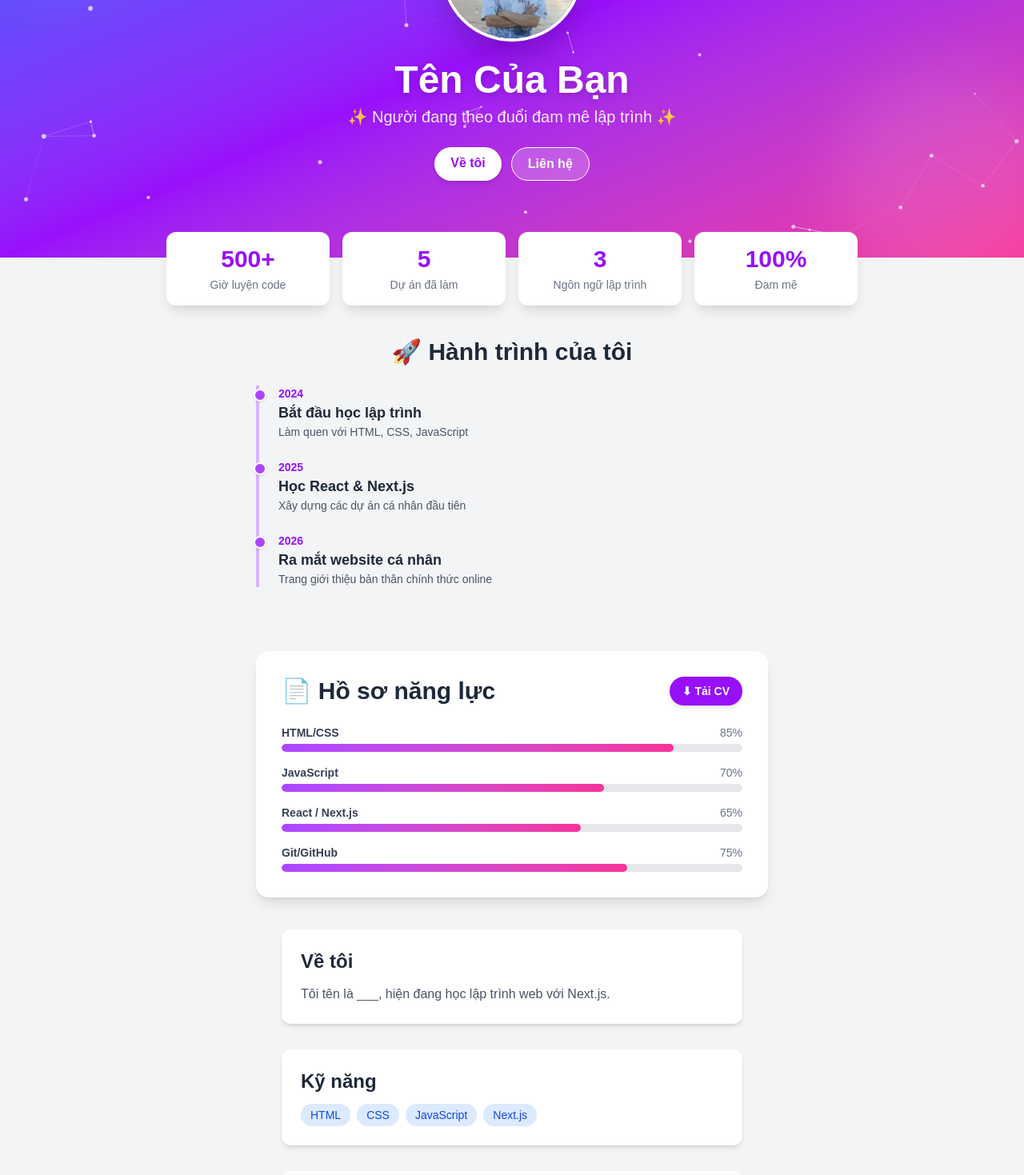
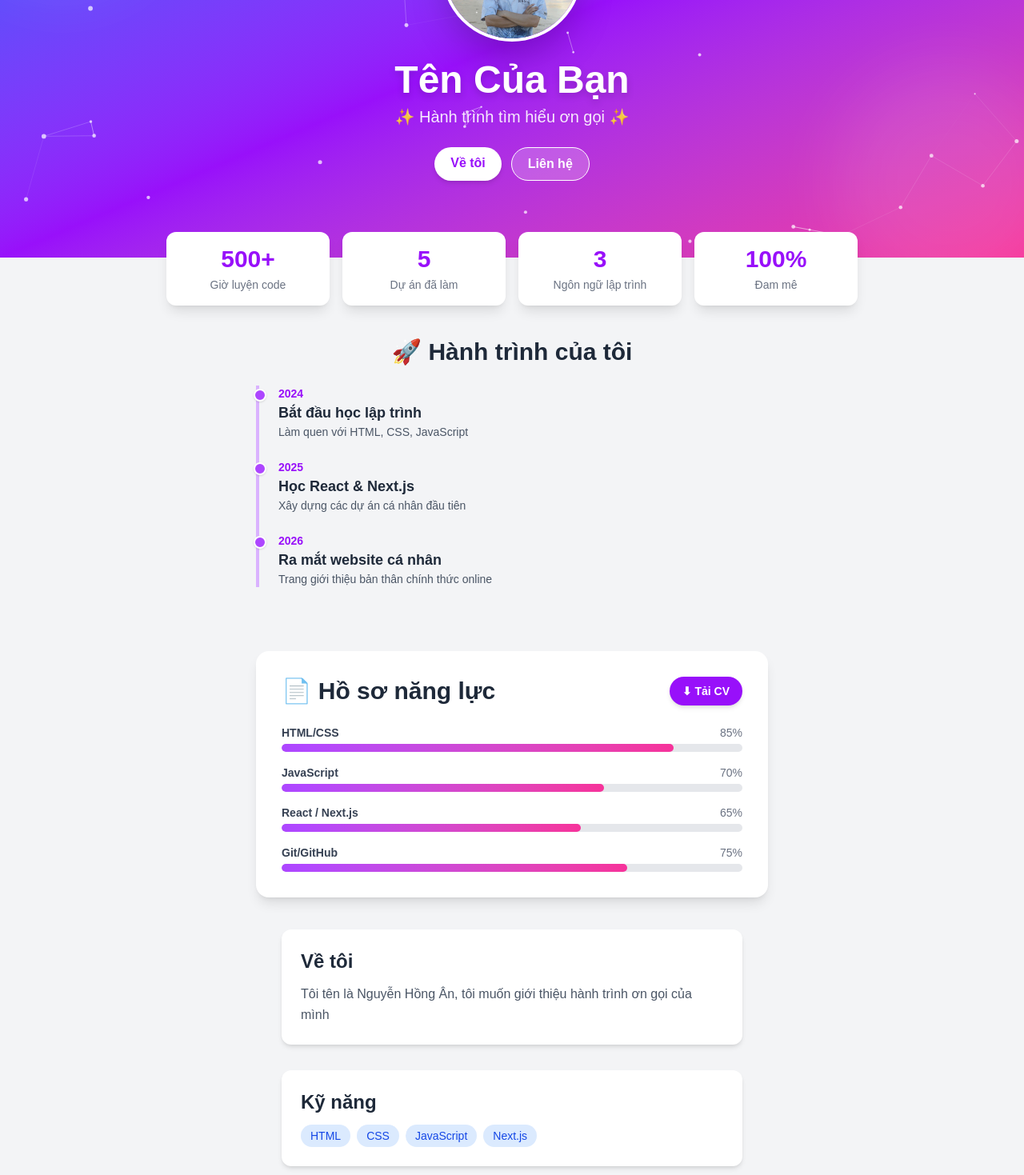
Before and after one commit to An12032003/luyenlaptrinh, a Next.js app: page / in a window 1280 px wide. Shown: the part 280-1749 px from the top of the page at 80% size. Built offline with nearby package versions, Linux system fonts and the light colour scheme.

Commit message:
sua lai ten goi

```diff
--- a/components/About.tsx
+++ b/components/About.tsx
@@ -3,7 +3,7 @@ export default function About() {
     <div className="max-w-full md:max-w-xl bg-white rounded-xl shadow-md p-4 md:p-6 mb-6 md:mb-8 w-full transition-shadow hover:shadow-xl">
       <h2 className="text-xl md:text-2xl font-bold text-gray-800 mb-3">Về tôi</h2>
       <p className="text-sm md:text-base text-gray-600 leading-relaxed">
-        Tôi tên là ___, hiện đang học lập trình web với Next.js.
+        Tôi tên là Nguyễn Hồng Ân, tôi muốn giới thiệu hành trình ơn gọi của mình
       </p>
     </div>
   );
--- a/components/Hero.tsx
+++ b/components/Hero.tsx
@@ -40,7 +40,7 @@ export default function Hero() {
         transition={{ duration: 0.6, delay: 0.4 }}
         className="text-base md:text-xl mt-2 text-white/90 text-center"
       >
-        ✨ Người đang theo đuổi đam mê lập trình ✨
+        ✨ Hành trình tìm hiểu ơn gọi ✨
       </motion.p>
 
       <motion.div
```
